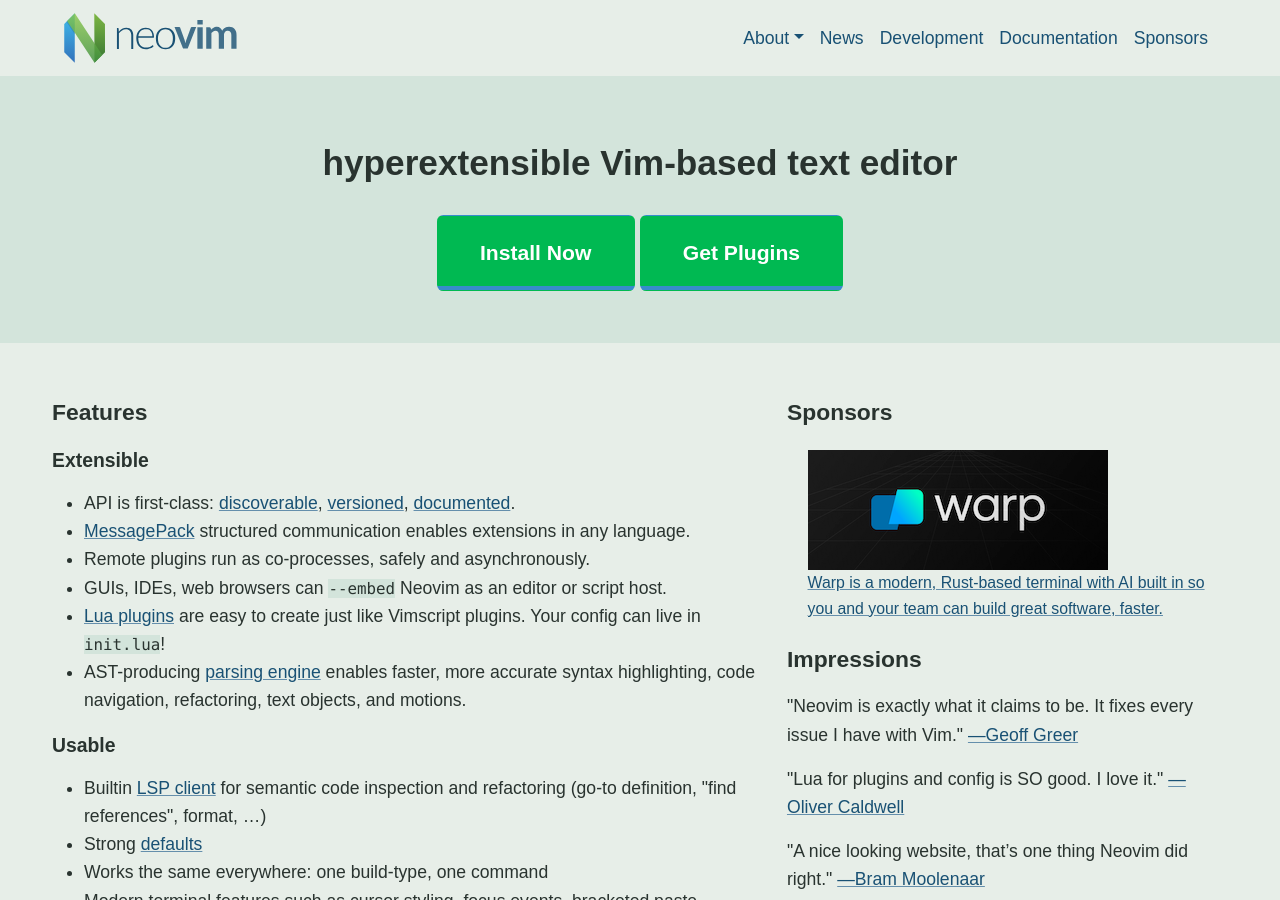
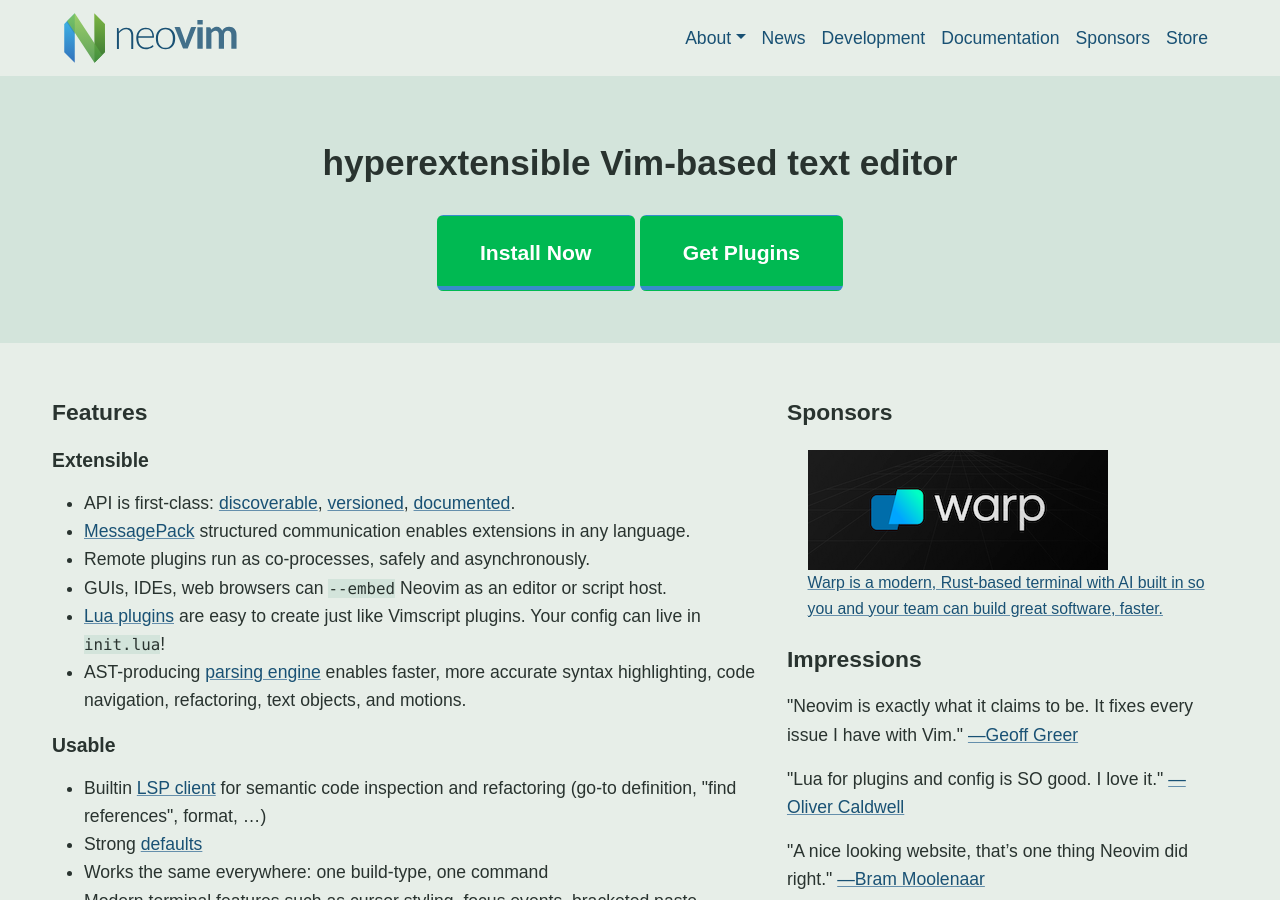
Before and after one commit to neovim/neovim.github.io, a Jekyll site: the page built from index.html, in a window 1280 px wide and 900 px high. Built offline with Jekyll 4.4.1, drawn with Linux system fonts in a browser that asks for light colours; comment, search, counter and statistics services are not loaded.

Commit message:
secret! shhhhh

```diff
--- a/_data/nav.yml
+++ b/_data/nav.yml
@@ -15,3 +15,5 @@
   url: /doc/
 - title: Sponsors
   url: /sponsors/
+- title: Store
+  url: https://store.neovim.io/
```
